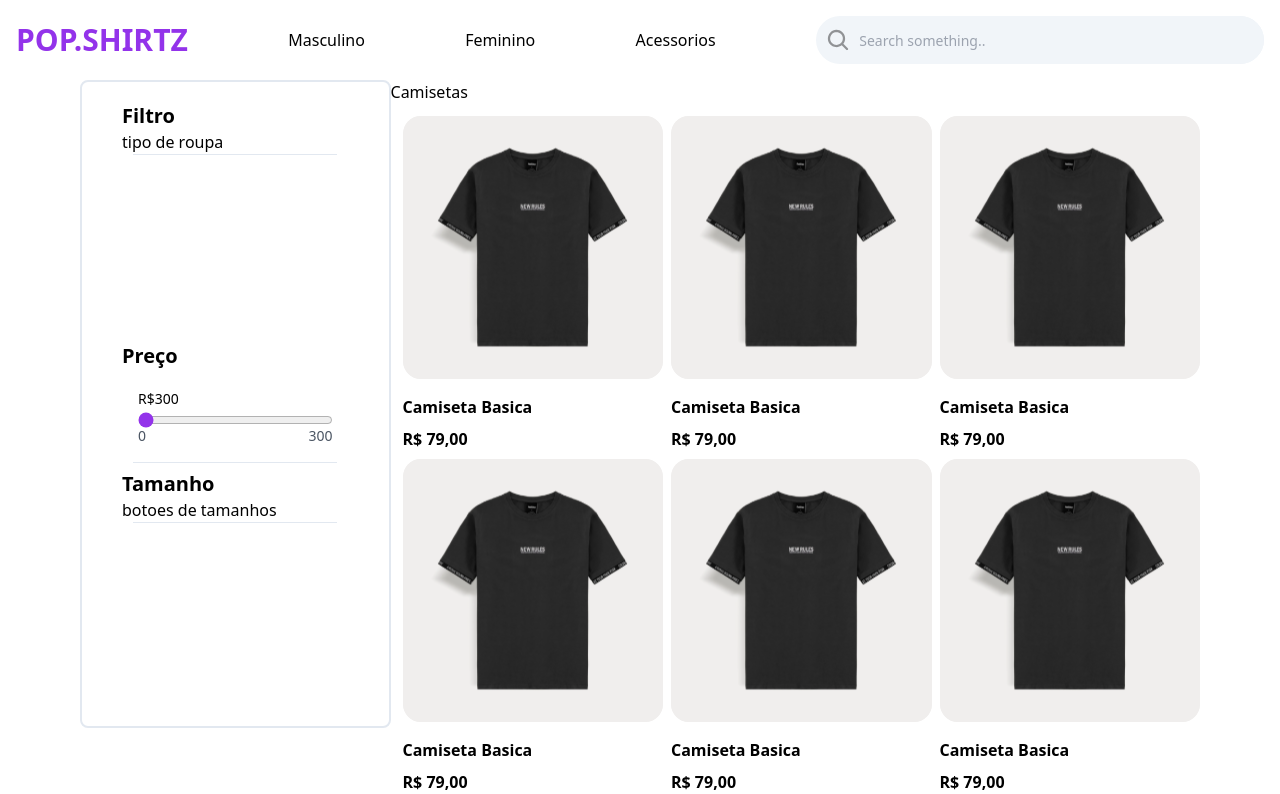
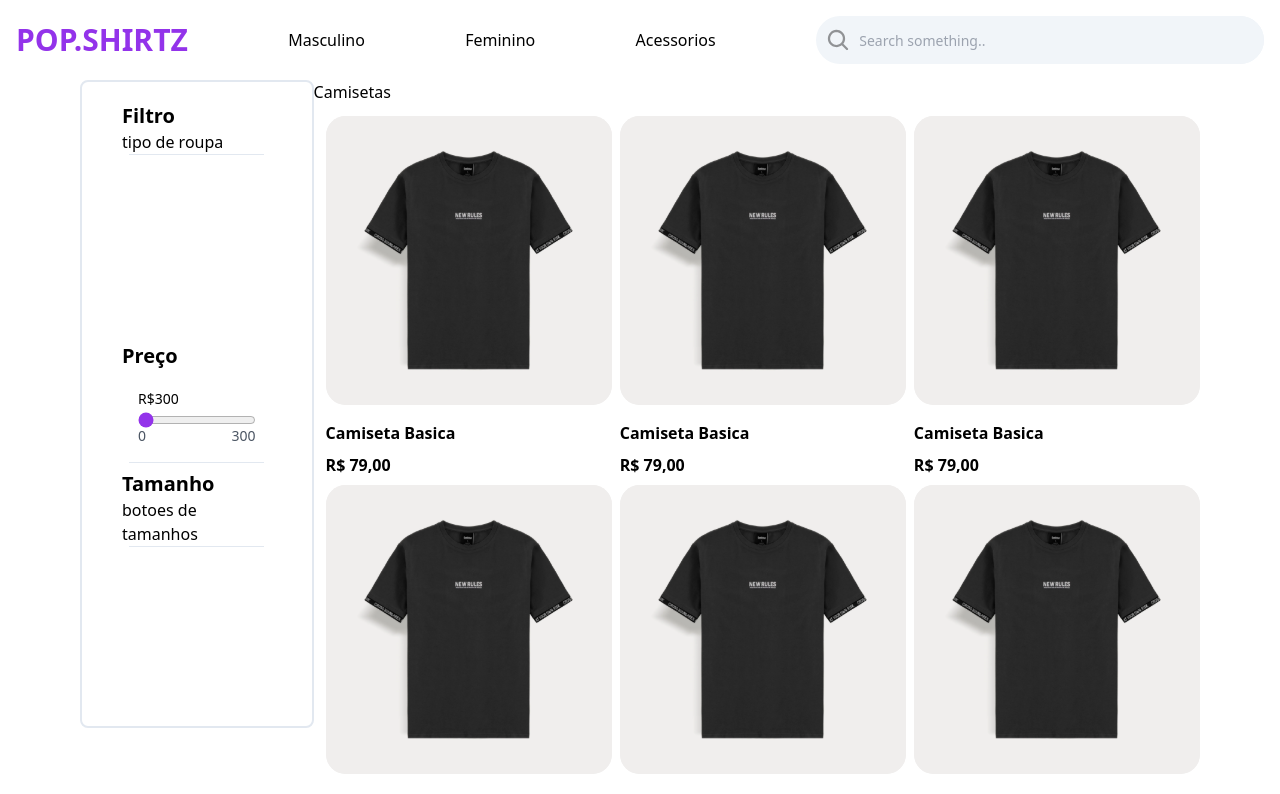
Before and after one commit to joaovitorjustino/POP.SHIRTZ, a React (Vite) app: page / in a window 1280 px wide. Shown: the top 794 px of the page. Built offline with nearby package versions, Linux system fonts and the light colour scheme; the HTML template or start-up script is replaced by a standard one.

Commit message:
Arrumando os espaçamentos.

```diff
--- a/src/pages/shopping-page.jsx
+++ b/src/pages/shopping-page.jsx
@@ -3,7 +3,7 @@ import ItemBox from "../components/item-box";
 export default function ShoppingPage() {
     return (
         <div className="flex flex-row">
-            <div className="basis-1/3 pl-[10%] md:pl-20 sm:pl-10">
+            <div className="basis-1/3 pl-[10%] md:pl-20 sm:pl-10 md:basis-1/4 sm:basis-1/5">
                 <div className="flex flex-col  w-80 px-10 pt-5 border-solid border-2 border-slate-200 rounded-lg sm:w-auto">
                     <div className="h-60">
                         <h1 className="text-3xl font-bold md:text-xl sm:text-lg">Filtro</h1>
```
